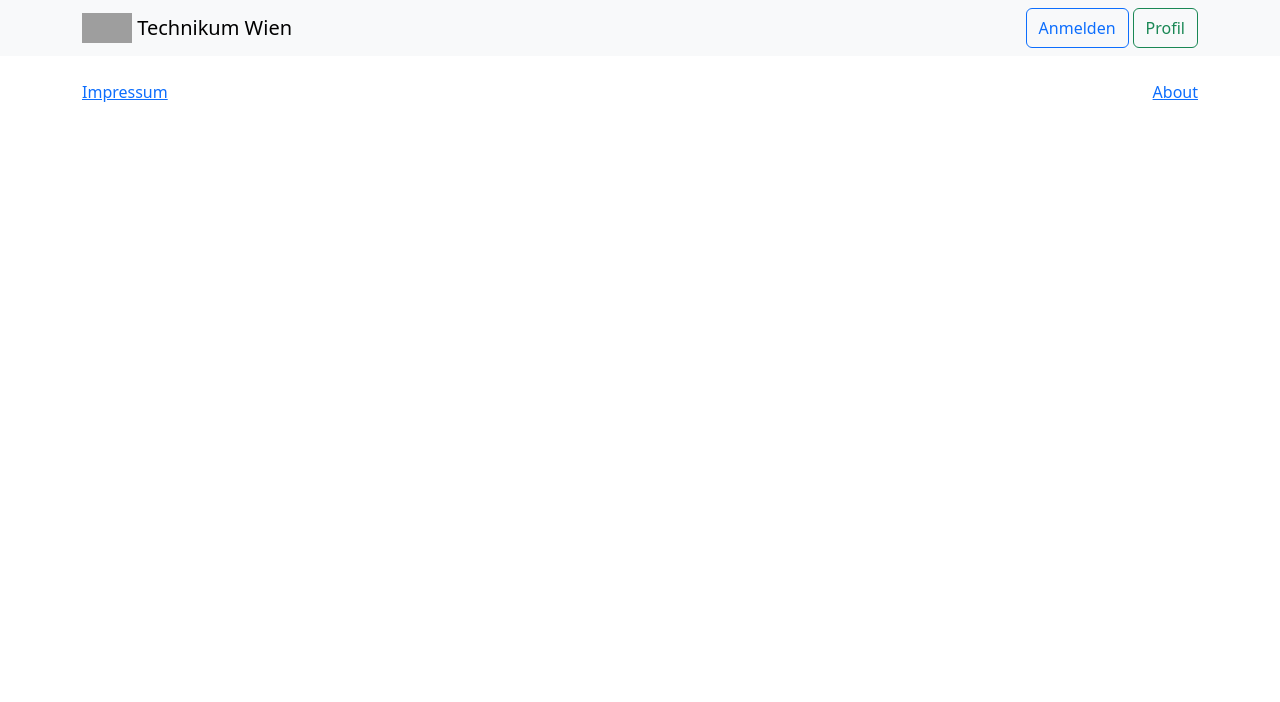
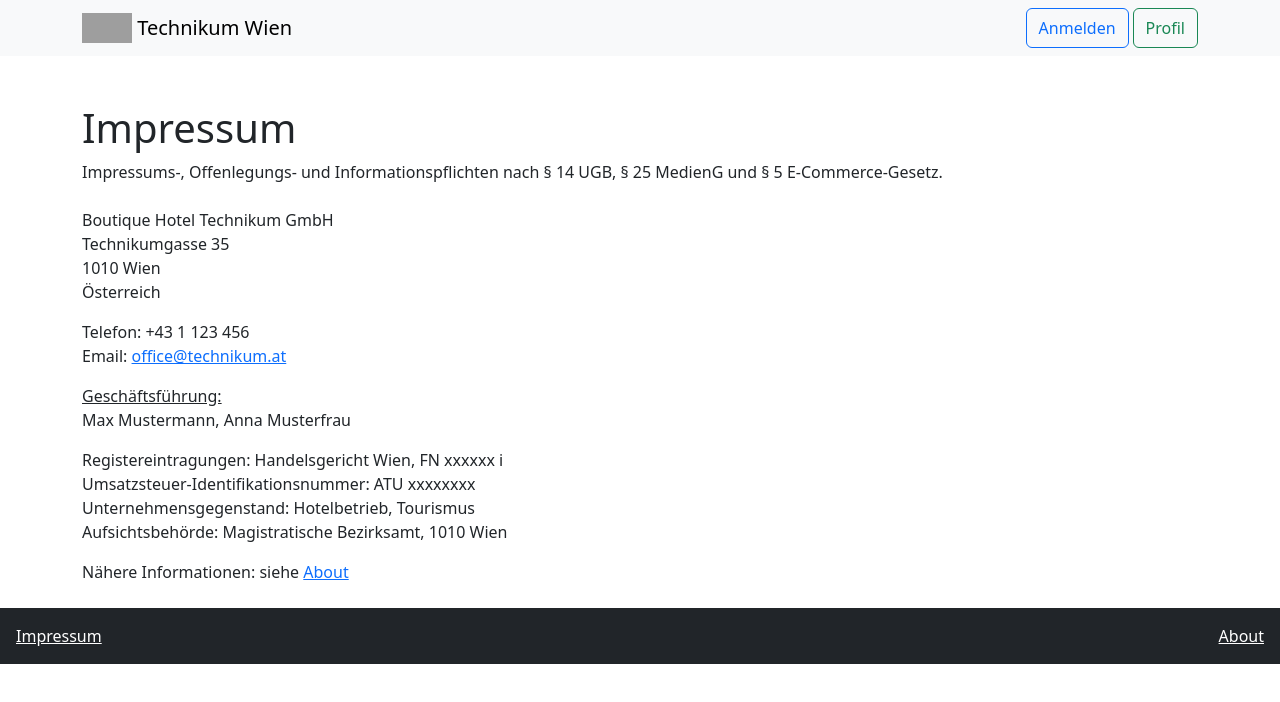
Before and after one commit to Lammer-FH/boutique-hotel-technikum-2023-gruppe-f-1, a Vue app: page /impressum in a window 1280 px wide. Shown: the top 702 px of the page. Built offline with nearby package versions, Linux system fonts and the light colour scheme; grey boxes are pictures that could not be loaded; a web font is replaced by a local one.

Commit message:
txt-datei mit Namen und Emailadresse, footer, impressum.vue

```diff
--- a/src/components/Footer.vue
+++ b/src/components/Footer.vue
@@ -7,13 +7,13 @@ export default defineComponent({
 </script>
 
 <template>
-  <footer class="container mt-4 mb-4">
+  <footer class="container-fluid mt-4 mb-4 p-3 text-bg-dark">
     <div class="row">
       <div class="col-6 d-flex justify-content-start">
-        <router-link to="/impressum">Impressum</router-link>
+        <router-link to="/impressum" class="text-white">Impressum</router-link>
       </div>
       <div class="col-6 d-flex justify-content-end">
-        <router-link to="/about">About</router-link>
+        <router-link to="/about" class="text-white">About</router-link>
       </div>
     </div>
   </footer>
--- a/src/components/Impressum.vue
+++ b/src/components/Impressum.vue
@@ -8,4 +8,44 @@ export default defineComponent({
 
 <template>
 
+  <div class="container mt-5">
+    <h1 class="h1">Impressum</h1>
+
+    <p>
+      Impressums-, Offenlegungs- und Informationspflichten
+      nach § 14 UGB, § 25 MedienG und § 5 E-Commerce-Gesetz.
+    </p>
+
+    <p class="mt-4">Boutique Hotel Technikum GmbH<br>
+      Technikumgasse 35<br>
+      1010 Wien<br>
+      Österreich
+    </p>
+
+    <p>
+      Telefon: +43 1 123 456<br>
+      Email: <a href="">office@technikum.at</a>
+    </p>
+
+    <p>
+      <span style="text-decoration: underline;">Geschäftsführung:</span><br>
+      Max Mustermann, Anna Musterfrau<br>
+    </p>
+    <p>
+      Registereintragungen: Handelsgericht Wien, FN xxxxxx i<br>
+      Umsatzsteuer-Identifikationsnummer: ATU xxxxxxxx<br>
+      Unternehmensgegenstand: Hotelbetrieb, Tourismus<br>
+      Aufsichtsbehörde: Magistratische Bezirksamt, 1010 Wien
+    </p>
+
+    <p>
+      Nähere Informationen: siehe <router-link to="/about">About</router-link>
+    </p>
+
+  </div>
+
 </template>
+
+<style scoped>
+
+</style>
```
Also changed, not shown: 2 other files (tests, documents, lock files or other folders).
